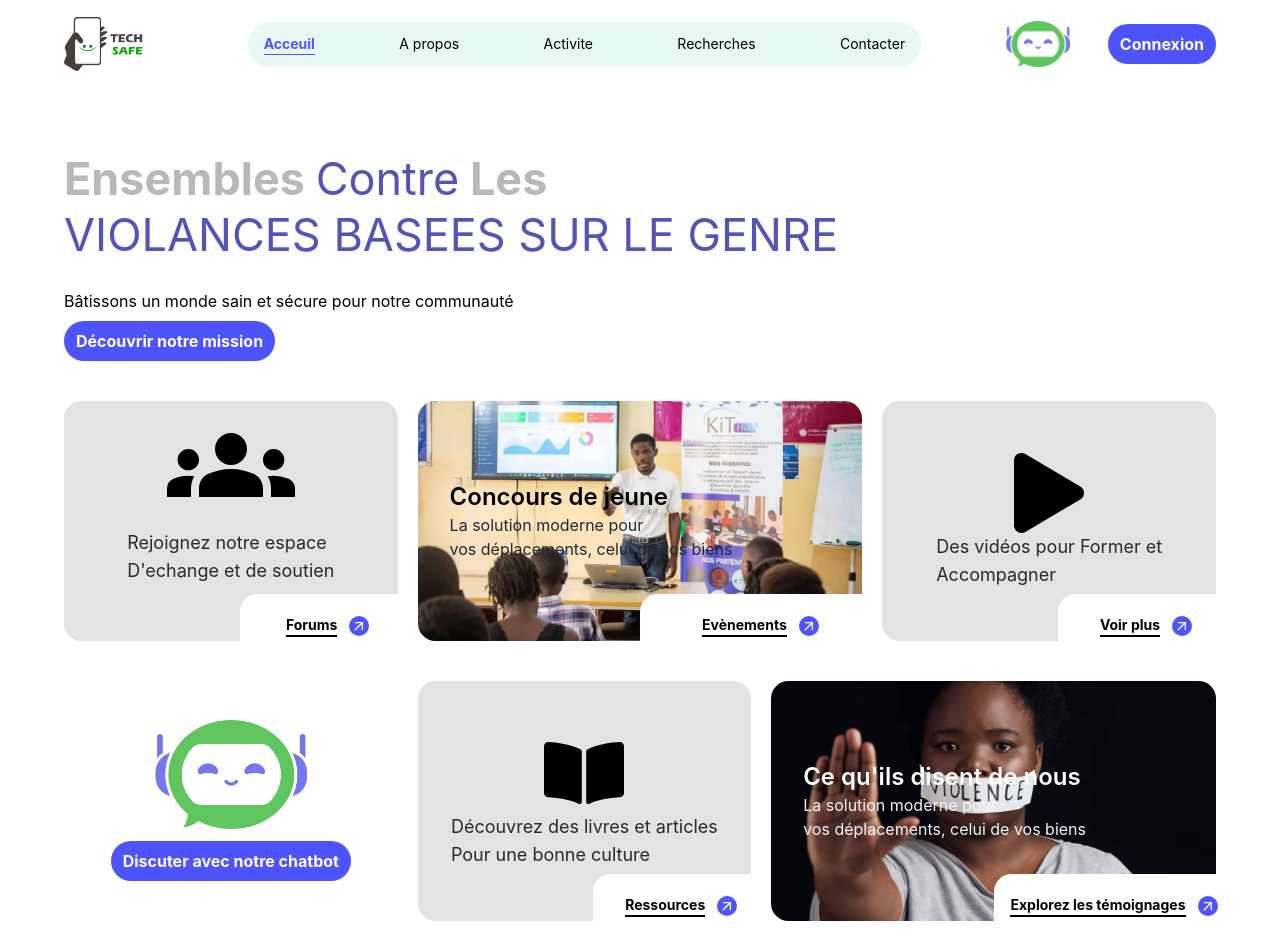
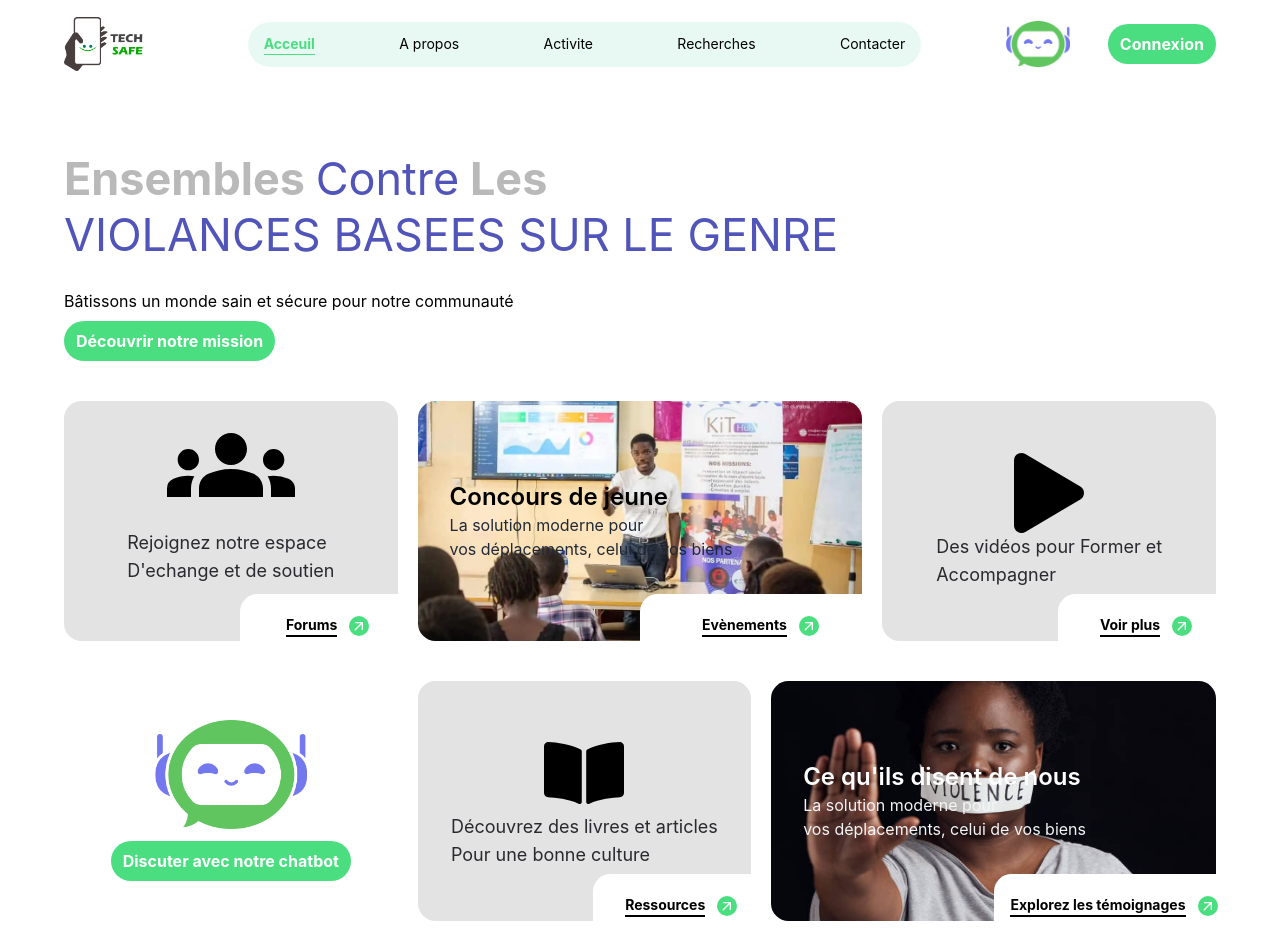
Before and after one commit to kithub-devteam/techsafe-front, a React (Create React App) app: page /introduction in a window 1280 px wide. Shown: the top 952 px of the page. Built offline with nearby package versions, Linux system fonts and the light colour scheme; the HTML template or start-up script is replaced by a standard one.

Commit message:
add recommended color for delice

```diff
--- a/src/Authentications/index.js
+++ b/src/Authentications/index.js
@@ -6,6 +6,7 @@ const AuthContext = createContext(null);
 export const AuthProvider = ({ children }) => {
     const [user, setUser] = useState(null);
     const [loading, setLoading] = useState(true);
+    const [loadingLoagout, setloadingLoagout] = useState(false);
 
     const login = async (credentials = "") => {
         try {
@@ -40,6 +41,7 @@ export const AuthProvider = ({ children }) => {
     };
 
     const logout = async () => {
+        setloadingLoagout(true);
         try {
             const response = await api.post("auth/logout/");
             if (response.status === 200) {
@@ -48,11 +50,14 @@ export const AuthProvider = ({ children }) => {
                 localStorage.removeItem("refresh");
                 localStorage.removeItem("success");
                 setUser(null);
+                setloadingLoagout(false);
             }else{
                 console.error('Erreur lors de la récupération des données utilisateur:', response);
+                setloadingLoagout(false);
             }
         } catch (error) {
             console.error('Erreur lors de la récupération des données utilisateur:', error);
+            setloadingLoagout(false);
         }
 
         // Ajoutez ici la logique de déconnexion (ex: supprimer le token du localStorage)
@@ -80,7 +85,8 @@ export const AuthProvider = ({ children }) => {
         loading,
         login,
         logout,
-        setUser
+        setUser,
+        loadingLoagout
     };
 
     return (
--- a/src/pages/home/index.jsx
+++ b/src/pages/home/index.jsx
@@ -1,22 +1,46 @@
 import React from "react";
 import { useAuth } from "../../Authentications";
+import { Link } from "react-router-dom";
 const Home = () => {
-  const { user, logout } = useAuth();
+  const { user, logout,loadingLoagout } = useAuth();
 
   return (
     <div className="w-full h-screen bg-gray-400 flex justify-center  items-center">
-      <div className="p-10 rounded-md flex flex-col bg-white items-center justify-center">
-        <div className="text-md">
-          Bonjour <b>{user?.username}</b> votre email est <b>{user?.email}</b>
+      <div className="p-10 md:rounded-md flex flex-col bg-white items-center justify-center">
+        <div className="text-md text-center">
+          Bonjour <b>{user?.username}</b> votre email est <b>{user?.email} </b>
           ceci est un compte un <b>{user?.role}</b>
         </div>
+        {user?.role === "admin" && (
+          <div className="my-4">
+            <Link to={"/admin"}>Aller au dashboard admin</Link>
+          </div>
+        )}
+        {user?.role === "chercheur" && (
+          <div className="my-4">
+            <Link to={"/conversations"}>Discuter un bot</Link>
+          </div>
+        )}
+        {!loadingLoagout ? (
           <button
-          className="bg-red-500 p-2 text-white"
+            className="bg-red-500 p-2 text-white my-2"
             onClick={logout}
             type="button"
           >
             Logout
           </button>
+        ) : (
+          <div
+            className="inline-block h-4 w-4 animate-spin rounded-full
+                    border-2 border-solid border-current border-e-transparent align-[-0.125em]
+                     motion-reduce:animate-[spin_1.5s_linear_infinite]"
+            role="status"
+          ></div>
+        )}
+
+        <div className="my-4">
+          <Link to={"/introduction"}>Decouvrer qui nous some</Link>
+        </div>
       </div>
     </div>
   );
--- a/src/pages/introduction/index.jsx
+++ b/src/pages/introduction/index.jsx
@@ -29,7 +29,7 @@ const Introduction = () => {
           <div className=" hidden md:flex  h-full justify-between items-center md:w-[92%]">
             <div className="w-4/5">
               <div className="w-4/5 m-auto flex items-center justify-between rounded-[30px] py-3 px-4 bg-[#E8F9F3]">
-                <div className="text-sm text-[#4D54FE] font-bold border-b border-b-[#4D54FE] ">
+                <div className="text-sm text-green-400 font-bold border-b border-b-green-400 ">
                   Acceuil
                 </div>
                 <div className="text-sm">A propos</div>
@@ -46,14 +46,14 @@ const Introduction = () => {
               {!user ? (
                 <Link
                   to={"/login"}
-                  className="bg-[#4D54FE] text-white font-bold py-2 px-3 rounded-[30px] cursor-pointer "
+                  className="bg-green-400 text-white font-bold py-2 px-3 rounded-[30px] cursor-pointer "
                 >
                   Connexion
                 </Link>
               ) : (
                 <Link
                   to={"/"}
-                  className="bg-[#4D54FE] rounded-md text-white font-bold py-2 px-3 cursor-pointer "
+                  className="bg-green-400 rounded-md text-white font-bold py-2 px-3 cursor-pointer "
                 >
                   {user.username}
                 </Link>
@@ -78,14 +78,14 @@ const Introduction = () => {
                 {!user ? (
                   <Link
                     to={"/login"}
-                    className="bg-[#4D54FE] text-white font-bold py-2 px-3 rounded-md ursor-pointer "
+                    className="bg-green-400 text-white font-bold py-2 px-3 rounded-md ursor-pointer "
                   >
                     Connexion
                   </Link>
                 ) : (
                   <Link
                     to={"/"}
-                    className="bg-[#4D54FE] text-white font-bold py-2 px-3 rounded-md cursor-pointer "
+                    className="bg-green-400 text-white font-bold py-2 px-3 rounded-md cursor-pointer "
                   >
                     {user.username}
                   </Link>
@@ -130,7 +130,7 @@ const Introduction = () => {
           </div>
         </div>
         <div>Bâtissons un monde sain et sécure pour notre communauté</div>
-        <div className="bg-[#4D54FE] w-max text-white font-bold py-2 px-3 rounded-[30px] cursor-pointer mt-2 ">
+        <div className="bg-green-400 w-max text-white font-bold py-2 px-3 rounded-[30px] cursor-pointer mt-2 ">
           Découvrir notre mission
         </div>
 
@@ -149,7 +149,7 @@ const Introduction = () => {
                 <div className="font-bold text-sm text-black border-b-2 border-black">
                   Forums
                 </div>
-                <div className="w-[20px] h-[20px] rounded-full bg-[#4D54FE] text-white flex justify-center items-center">
+                <div className="w-[20px] h-[20px] rounded-full bg-green-400 text-white flex justify-center items-center">
                   <MdOutlineArrowOutward />
                 </div>
               </div>
@@ -173,7 +173,7 @@ const Introduction = () => {
                 <div className="font-bold text-sm text-black border-b-2 border-black">
                   Evènements
                 </div>
-                <div className="w-[20px] h-[20px] rounded-full bg-[#4D54FE] text-white flex justify-center items-center">
+                <div className="w-[20px] h-[20px] rounded-full bg-green-400 text-white flex justify-center items-center">
                   <MdOutlineArrowOutward />
                 </div>
               </div>
@@ -191,7 +191,7 @@ const Introduction = () => {
                 <div className="font-bold text-sm text-black border-b-2 border-black">
                   Voir plus
                 </div>
-                <div className="w-[20px] h-[20px] rounded-full bg-[#4D54FE] text-white flex justify-center items-center">
+                <div className="w-[20px] h-[20px] rounded-full bg-green-400 text-white flex justify-center items-center">
                   <MdOutlineArrowOutward />
                 </div>
               </div>
@@ -204,7 +204,7 @@ const Introduction = () => {
 
                 <Link
                   to={"/converisations"}
-                  className="bg-[#4D54FE] text-white font-bold py-2 px-3 rounded-[30px] cursor-pointer "
+                  className="bg-green-400 text-white font-bold py-2 px-3 rounded-[30px] cursor-pointer "
                 >
                   Discuter avec notre chatbot
                 </Link>
@@ -224,7 +224,7 @@ const Introduction = () => {
                 <div className="font-bold text-sm text-black border-b-2 border-black">
                   Ressources
                 </div>
-                <div className="w-[20px] h-[20px] rounded-full bg-[#4D54FE] text-white flex justify-center items-center">
+                <div className="w-[20px] h-[20px] rounded-full bg-green-400 text-white flex justify-center items-center">
                   <MdOutlineArrowOutward />
                 </div>
               </div>
@@ -248,7 +248,7 @@ const Introduction = () => {
                 <div className="font-bold text-sm text-black border-b-2 border-black">
                   Explorez les témoignages
                 </div>
-                <div className="w-[20px] h-[20px] rounded-full bg-[#4D54FE] text-white flex justify-center items-center">
+                <div className="w-[20px] h-[20px] rounded-full bg-green-400 text-white flex justify-center items-center">
                   <MdOutlineArrowOutward />
                 </div>
               </div>
--- a/src/pages/signup/Entreprise.jsx
+++ b/src/pages/signup/Entreprise.jsx
@@ -27,10 +27,10 @@ const Entreprise = (props) => {
                 <input type="text" value={props.data.secteur} onChange={props.handleChangeAdditionalData} className="w-full pl-10 rounded-xl h-full border-0 outline-0 bg-inherit" name="industry" id="industry" placeholder="Secteur d'activité" />
             </div>
             <div className="w-full flex items-center justify-between">
-                <div onClick={() => props.setNextpage(false)} className="w-2/5 h-[20px] bg-[#0008e26c] m-auto text-white rounded-[15px] text-center flex items-center p-4 mt-4 justify-center cursor-pointer">
+                <div onClick={() => props.setNextpage(false)} className="w-2/5 h-[20px] bg-green-400 m-auto text-white rounded-[15px] text-center flex items-center p-4 mt-4 justify-center cursor-pointer">
                     <GrPrevious className="text-sm" /> Precedent
                 </div>
-                <div onClick={props.handleSubmit}  className={`w-2/5 h-[20px] ${props.loading ? 'bg-gray-400' : 'bg-[#0008e26c]'} m-auto text-white rounded-[15px] text-center flex items-center p-4 mt-4 justify-center cursor-pointer`}>
+                <div onClick={props.handleSubmit}  className={`w-2/5 h-[20px] ${props.loading ? 'bg-gray-400' : 'bg-green-400'} m-auto text-white rounded-[15px] text-center flex items-center p-4 mt-4 justify-center cursor-pointer`}>
                     {props.loading ? <div className="inline-block h-4 w-4 animate-spin rounded-full border-2 border-solid border-current border-e-transparent align-[-0.125em] motion-reduce:animate-[spin_1.5s_linear_infinite]" role="status"></div> : <div> {'Valider'} </div>}
                 </div>
             </div>
--- a/src/pages/signup/Ong.jsx
+++ b/src/pages/signup/Ong.jsx
@@ -27,10 +27,10 @@ const Ong = (props) => {
                 <input type="text" value={props.data.domaine} onChange={props.handleChangeAdditionalData} className="w-full pl-10 rounded-xl h-full border-0 outline-0 bg-inherit" name="focus_area" id="focus_area" placeholder="Domaine d'intervention" />
             </div>
             <div className="w-full flex items-center justify-between">
-                <div onClick={() => props.setNextpage(false)} className="w-2/5 h-[20px] bg-[#0008e26c] m-auto text-white rounded-[15px] text-center flex items-center p-4 mt-4 justify-center cursor-pointer">
+                <div onClick={() => props.setNextpage(false)} className="w-2/5 h-[20px] bg-green-400 m-auto text-white rounded-[15px] text-center flex items-center p-4 mt-4 justify-center cursor-pointer">
                     <GrPrevious className="text-sm" /> Precedent
                 </div>
-                <div onClick={props.handleSubmit} className={`w-2/5 h-[20px] ${props.loading ? 'bg-gray-400' : 'bg-[#0008e26c]'} m-auto text-white rounded-[15px] text-center flex items-center p-4 mt-4 justify-center cursor-pointer`}>
+                <div onClick={props.handleSubmit} className={`w-2/5 h-[20px] ${props.loading ? 'bg-gray-400' : 'bg-green-400'} m-auto text-white rounded-[15px] text-center flex items-center p-4 mt-4 justify-center cursor-pointer`}>
                     {props.loading ? <div className="inline-block h-4 w-4 animate-spin rounded-full border-2 border-solid border-current border-e-transparent align-[-0.125em] motion-reduce:animate-[spin_1.5s_linear_infinite]" role="status"></div> : <div> {'Valider'} </div>}
                 </div>
             </div>
--- a/src/pages/signup/Personnel.jsx
+++ b/src/pages/signup/Personnel.jsx
@@ -26,10 +26,10 @@ const Personnel = (props) => {
                 <input type="text" value={props.data.recherche} onChange={props.handleChangeAdditionalData} className="w-full pl-10 rounded-xl h-full border-0 outline-0 bg-inherit" name="research_interests" id="research_interests" placeholder="Centre d'interet de recherche" />
             </div>
             <div className="w-full flex items-center justify-between">
-                <div onClick={() => props.setNextpage(false)} className="w-2/5 h-[20px] bg-[#0008e26c] m-auto text-white rounded-[15px] text-center flex items-center p-4 mt-4 justify-center cursor-pointer">
+                <div onClick={() => props.setNextpage(false)} className="w-2/5 h-[20px] bg-green-400 m-auto text-white rounded-[15px] text-center flex items-center p-4 mt-4 justify-center cursor-pointer">
                     <GrPrevious className="text-sm" /> Precedent
                 </div>
-                <div onClick={props.handleSubmit} className={`w-2/5 h-[20px] ${props.loading ? 'bg-gray-400' : 'bg-[#0008e26c]'} m-auto text-white rounded-[15px] text-center flex items-center p-4 mt-4 justify-center cursor-pointer`}>
+                <div onClick={props.handleSubmit} className={`w-2/5 h-[20px] ${props.loading ? 'bg-gray-400' : 'bg-green-400'} m-auto text-white rounded-[15px] text-center flex items-center p-4 mt-4 justify-center cursor-pointer`}>
                     {props.loading ? <div className="inline-block h-4 w-4 animate-spin rounded-full border-2 border-solid border-current border-e-transparent align-[-0.125em] motion-reduce:animate-[spin_1.5s_linear_infinite]" role="status"></div> : <div> {'Valider'} </div>}
                 </div>
             </div>
--- a/src/pages/signup/index.jsx
+++ b/src/pages/signup/index.jsx
@@ -223,7 +223,7 @@ const {setUser} = useAuth()
                             <div className="text-[#606060] text-[16px] text-center font-sans  pb-5 pt-5">Sauvons des vies grace a la technologie</div>
                         </div>
                         <div className="w-full flex items-end justify-center">
-                            <Link to="/login" className="w-1/2 h-[20px] bg-[#0008e26c] text-white rounded-[15px] text-center flex items-center p-4 justify-center cursor-pointer">
+                            <Link to="/login" className="w-1/2 h-[20px] bg-green-400 text-white rounded-[15px] text-center flex items-center p-4 justify-center cursor-pointer">
                                 Se connecter
                             </Link>
                         </div>
@@ -309,7 +309,7 @@ const {setUser} = useAuth()
                                         <IoIosLock className="text-[#606060] text-2xl absolute left-2 top-1/2 -translate-y-1/2" />
                                         <input type="password" onChange={handleChange} className="w-full pl-10 rounded-xl h-full border-0 outline-0 bg-inherit" name="password_confirm" value={data.password_confirm} id="password_confirm" placeholder="Retapez le mot de passe" />
                                     </div>
-                                    <div onClick={() => setNextpage(true)} className="w-1/2 h-[20px] bg-[#0008e26c] m-auto text-white rounded-[15px] text-center flex items-center p-4 mt-4 justify-center cursor-pointer">
+                                    <div onClick={() => setNextpage(true)} className="w-1/2 h-[20px] bg-green-400 m-auto text-white rounded-[15px] text-center flex items-center p-4 mt-4 justify-center cursor-pointer">
                                         Continue <GrNext className="text-sm" />
                                     </div>
                                     <Verification verification={verification} setVerification={setVerification} />
```
Also changed, not shown: src/pages/login/index.jsx (+7 -4 lines). Lines whose indentation alone changed are shown as unchanged.
